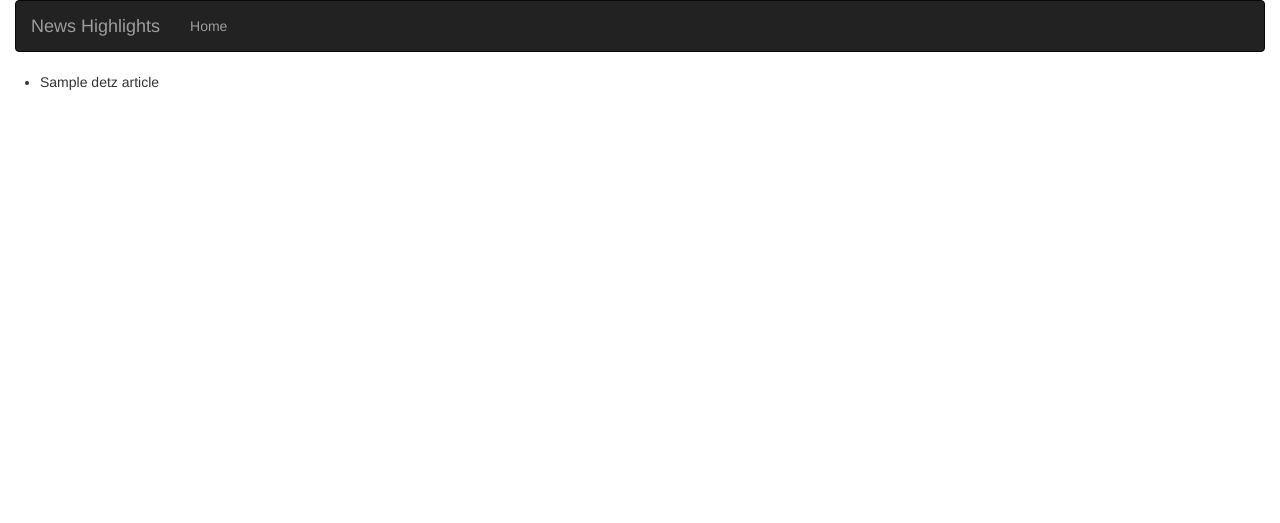
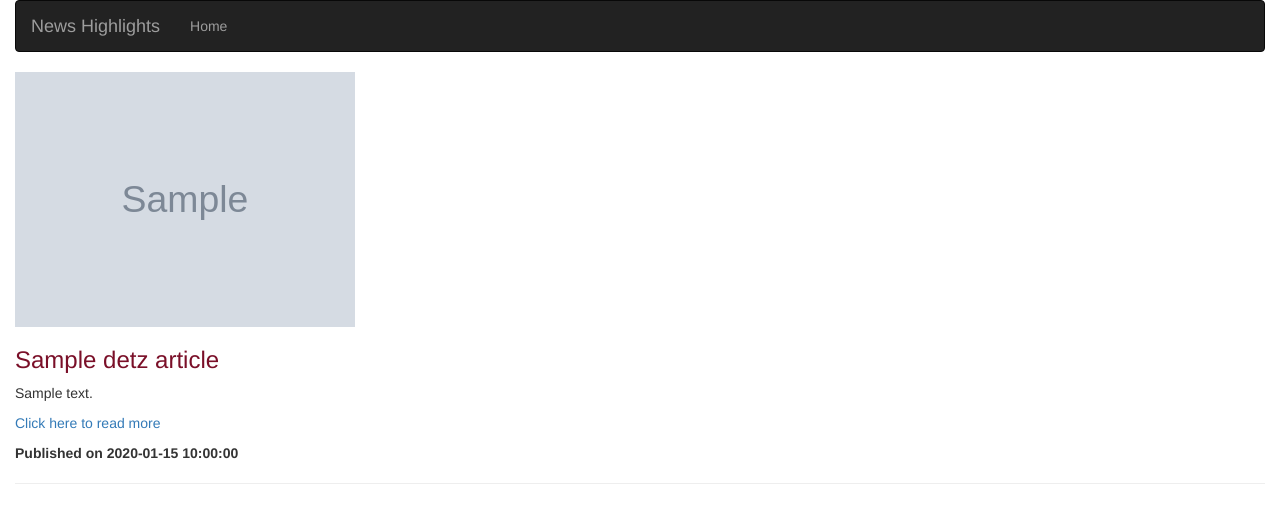
Before and after one commit to OwenMur21/News-Highlights, a Flask app: template app/templates/news-update.html in a window 1280 px wide. Shown: the top 523 px of the page. Run offline with Flask 2, Linux system fonts and the light colour scheme; the template is opened without the code that fills it: most values are stand-ins (such as "Sample title", 1, 10 or a date in 2020); some libraries are stand-ins or nearby versions.

Commit message:
Layout of news-update finished

```diff
--- a/app/templates/news-update.html
+++ b/app/templates/news-update.html
@@ -1,18 +1,29 @@
 {% extends 'base.html'%}
 <!DOCTYPE html>
 <html>
-    <head>
 
-    </head>
-    <body>
+<body>
     <!-- Content block -->
     {% block content %}
+    {% for detz_article in detz %}
+    <div class="container-fluid">
+    <div class="row">
 
-         <ul>
-            {% for detz_article in detz %}
-                <li>{{detz_article.title}}</li>
-            {% endfor %}
-        </ul>
-        {% endblock%}
-    </body>
+        <div class="col-md-12 ">
+        <img src="{{detz_article.urlToImage}}" style="width: 340px; ">
+            <h3 style="color:#7a0f28">{{detz_article.title}}</h3>
+            <p>{{detz_article.description}}</p>
+            <p><a href="{{detz_article.url}}">Click here to read more</a></p>
+            <p><strong>Published on {{detz_article.publishedAt}}</strong></p>
+<hr>
+        </div>
+    </div>
+    </div>
+
+
+    {% endfor %}
+
+    {% endblock%}
+</body>
+
 </html>
```
Also changed, not shown: app/templates/index.html (+0 -14 lines).
